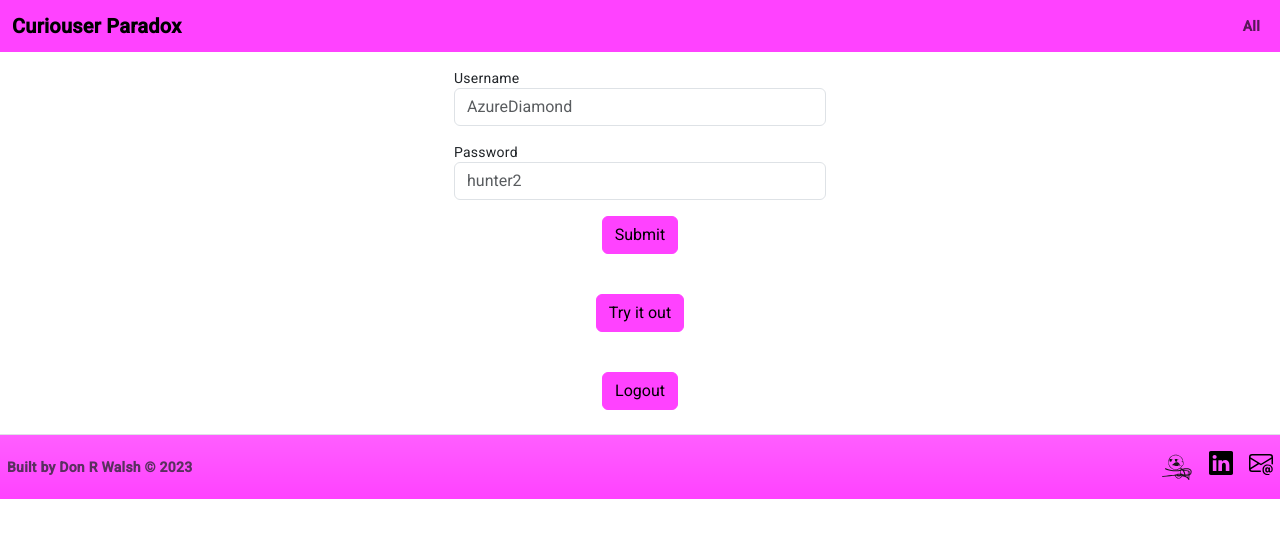
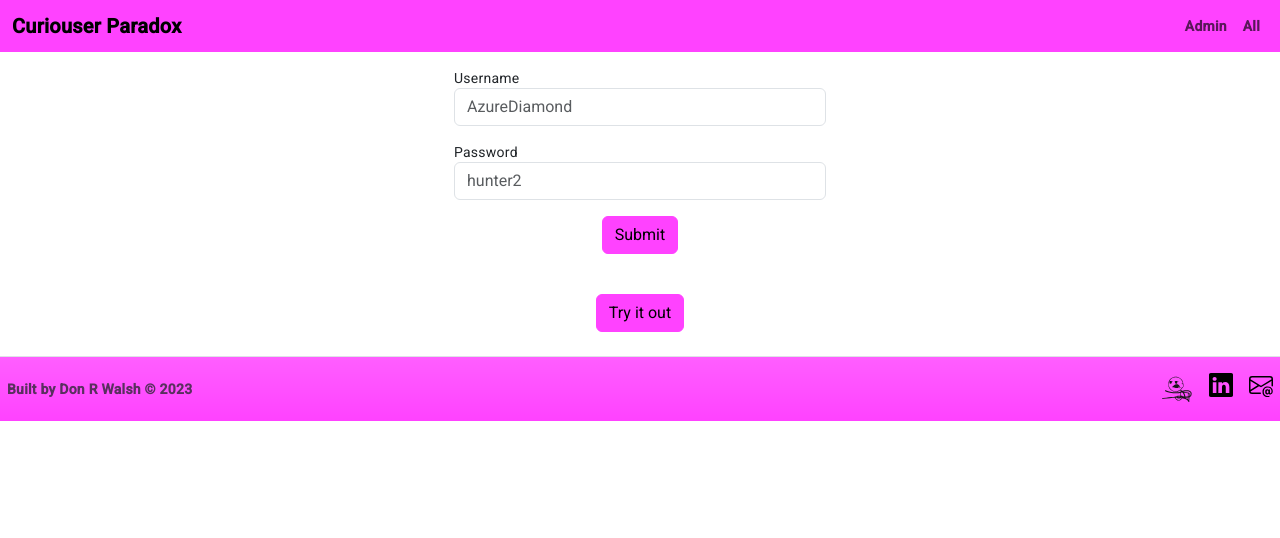
Before and after one commit to Donrwalsh/curiouser-paradox, an Angular app in the folder frontend/: page /admin in a window 1280 px wide. Shown: the top 538 px of the page. Built offline with nearby package versions, Linux system fonts and the light colour scheme.

Commit message:
Adding behavior to the signed in state

```diff
--- a/frontend/src/app/admin/login/login.component.html
+++ b/frontend/src/app/admin/login/login.component.html
@@ -1,4 +1,5 @@
 <div class="container">
+  <div *ngIf="isSignedIn()">Logged In</div>
   <form [formGroup]="form">
     <div class="form-field mt-3 col-md-4 mx-auto">
       <label for="usernameInput">Username</label>
@@ -35,9 +36,4 @@
       Try it out
     </button>
   </div>
-  <div class="text-center mb-4">
-    <button (click)="logout()" class="btn btn-primary mt-3 mx-auto">
-      Logout
-    </button>
-  </div>
 </div>
--- a/frontend/src/app/admin/login/login.component.ts
+++ b/frontend/src/app/admin/login/login.component.ts
@@ -22,6 +22,10 @@ export class LoginComponent {
     });
   }
 
+  isSignedIn() {
+    return this.authService.isSignedIn();
+  }
+
   login() {
     const val = this.form.value;
 
@@ -32,13 +36,6 @@ export class LoginComponent {
     }
   }
 
-  logout() {
-    this.authService.logout().subscribe(() => {
-      console.log('Successfully logged out!');
-      this.authService.clearSession();
-    });
-  }
-
   tryItOut() {
     this.authService.tryItOut().subscribe(() => {
       console.log('It worked!');
--- a/frontend/src/app/app.module.ts
+++ b/frontend/src/app/app.module.ts
@@ -15,7 +15,7 @@ import { AppComponent } from './app.component';
 import { ComicModule } from './comic/comic.module';
 import { FooterModule } from './footer/footer.module';
 import { ComicService } from './common/services/comic.service';
-import { AuthInterceptor } from 'src/app/common/services/interceptors/auth.interceptor';
+import { AuthInterceptor } from 'src/app/common/interceptors/auth.interceptor';
 
 @NgModule({
   declarations: [AppComponent],
--- a/frontend/src/app/comic/all-comics/all-comics.component.ts
+++ b/frontend/src/app/comic/all-comics/all-comics.component.ts
@@ -2,6 +2,7 @@ import { Component } from '@angular/core';
 import { environment } from 'src/environments/environment';
 import { ComicService } from '../../common/services/comic.service';
 import { Comic, ComicDTO } from '../comic.model';
+import { AuthService } from 'src/app/common/services/auth.service';
 
 @Component({
   selector: 'app-all-comics',
@@ -14,11 +15,27 @@ export class AllComicsComponent {
 
   comics = [] as Comic[];
 
-  constructor(private comicService: ComicService) {}
+  constructor(
+    private authService: AuthService,
+    private comicService: ComicService
+  ) {}
 
   ngOnInit() {
-    this.comicService.getAllComics().subscribe((data) => {
+    (this.authService.isSignedIn()
+      ? this.comicService.getAllComicsAdmin()
+      : this.comicService.getAllComics()
+    ).subscribe((data) => {
       this.comics = (data as ComicDTO).payload;
     });
+
+    // if (this.authService.isSignedIn()) {
+    //   this.comicService.getAllComicsAdmin().subscribe((data) => {
+    //     this.comics = (data as ComicDTO).payload;
+    //   });
+    // } else {
+    //   this.comicService.getAllComics().subscribe((data) => {
+    //     this.comics = (data as ComicDTO).payload;
+    //   });
+    // }
   }
 }
--- a/frontend/src/app/common/services/auth.service.ts
+++ b/frontend/src/app/common/services/auth.service.ts
@@ -19,6 +19,13 @@ export interface AuthResult {
 })
 export class AuthService {
   constructor(private http: HttpClient) {}
+
+  isSignedIn() {
+    return !(
+      localStorage.getItem('access_token') === null &&
+      localStorage.getItem('refresh_token') === null
+    );
+  }
 
   tryItOut() {
     return this.http
@@ -56,7 +63,7 @@ export class AuthService {
     localStorage.removeItem('refresh_token');
   }
 
-  logout() {
+  signOut() {
     return this.http.get<any>(`${environment.apiHost}/auth/sign-out`, {});
   }
 }
--- a/frontend/src/app/common/services/comic.service.ts
+++ b/frontend/src/app/common/services/comic.service.ts
@@ -12,6 +12,12 @@ export class ComicService {
   getAllComics() {
     return this.http
       .get(`${environment.apiHost}/comics/all`)
+      .pipe(map((res) => res));
+  }
+
+  getAllComicsAdmin() {
+    return this.http
+      .get(`${environment.apiHost}/comics/admin/all`)
       .pipe(map((res) => res));
   }
 
--- a/frontend/src/app/header/main-header/main-header.component.html
+++ b/frontend/src/app/header/main-header/main-header.component.html
@@ -17,22 +17,27 @@
     <div class="collapse navbar-collapse" id="navbarNav">
       <ul class="navbar-nav ms-auto">
         <li class="nav-item">
-          <a class="nav-link" href="/all"
-            ><span style="font-weight: bold">All</span></a
+          <a class="nav-link" href="/admin"
+            ><span class="nav-text">Admin</span></a
           >
         </li>
-        <!-- <li class="nav-item">
-          <a class="nav-link active" aria-current="page" href="#">Home</a>
+        <li class="nav-item">
+          <a class="nav-link" href="/all"><span class="nav-text">All</span></a>
         </li>
-        <li class="nav-item">
-          <a class="nav-link" href="#">Features</a>
+        <li *ngIf="isSignedIn()" class="nav-item">
+          <a class="nav-link" href="javascript:void(0);" (click)="signOut()"
+            ><span class="nav-text">Sign Out</span></a
+          >
         </li>
+        <!--
+
         <li class="nav-item">
           <a class="nav-link" href="#">Pricing</a>
         </li>
         <li class="nav-item">
           <a class="nav-link disabled" aria-disabled="true">Disabled</a>
-        </li> -->
+        </li>
+        -->
       </ul>
     </div>
   </div>
--- a/frontend/src/app/header/main-header/main-header.component.scss
+++ b/frontend/src/app/header/main-header/main-header.component.scss
@@ -0,0 +1,7 @@
+.nav-item {
+  .nav-link {
+    .nav-text {
+      font-weight: bold;
+    }
+  }
+}
--- a/frontend/src/app/header/main-header/main-header.component.ts
+++ b/frontend/src/app/header/main-header/main-header.component.ts
@@ -1,10 +1,22 @@
 import { Component } from '@angular/core';
+import { AuthService } from 'src/app/common/services/auth.service';
 
 @Component({
   selector: 'app-main-header',
   templateUrl: './main-header.component.html',
-  styleUrls: ['./main-header.component.scss']
+  styleUrls: ['./main-header.component.scss'],
 })
 export class MainHeaderComponent {
+  constructor(private authService: AuthService) {}
 
+  signOut() {
+    this.authService.signOut().subscribe(() => {
+      console.log('Successfully logged out!');
+      this.authService.clearSession();
+    });
+  }
+
+  isSignedIn() {
+    return this.authService.isSignedIn();
+  }
 }
```
Also changed, not shown: frontend/src/app/common/interceptors/auth.interceptor.ts (renamed from frontend/src/app/common/services/interceptors/auth.interceptor.ts), 1 other file (tests, documents, lock files or other folders).
